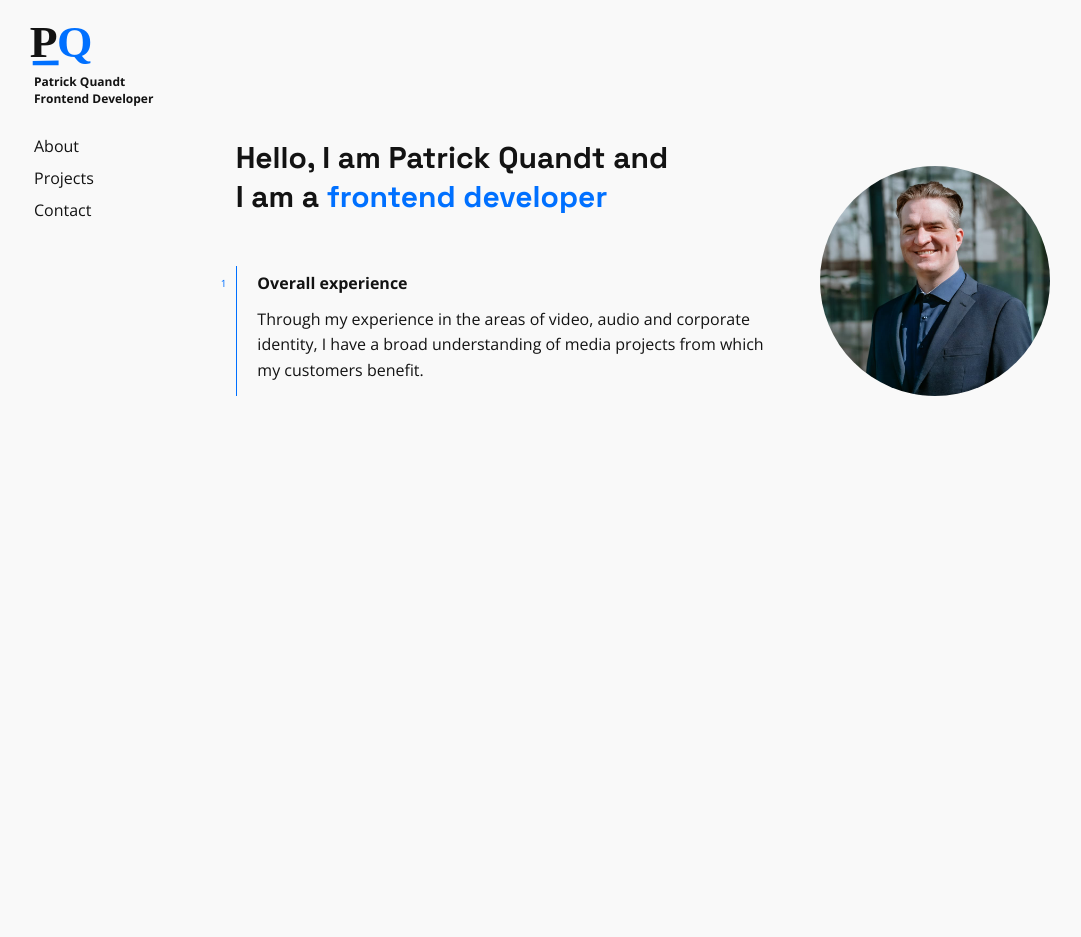
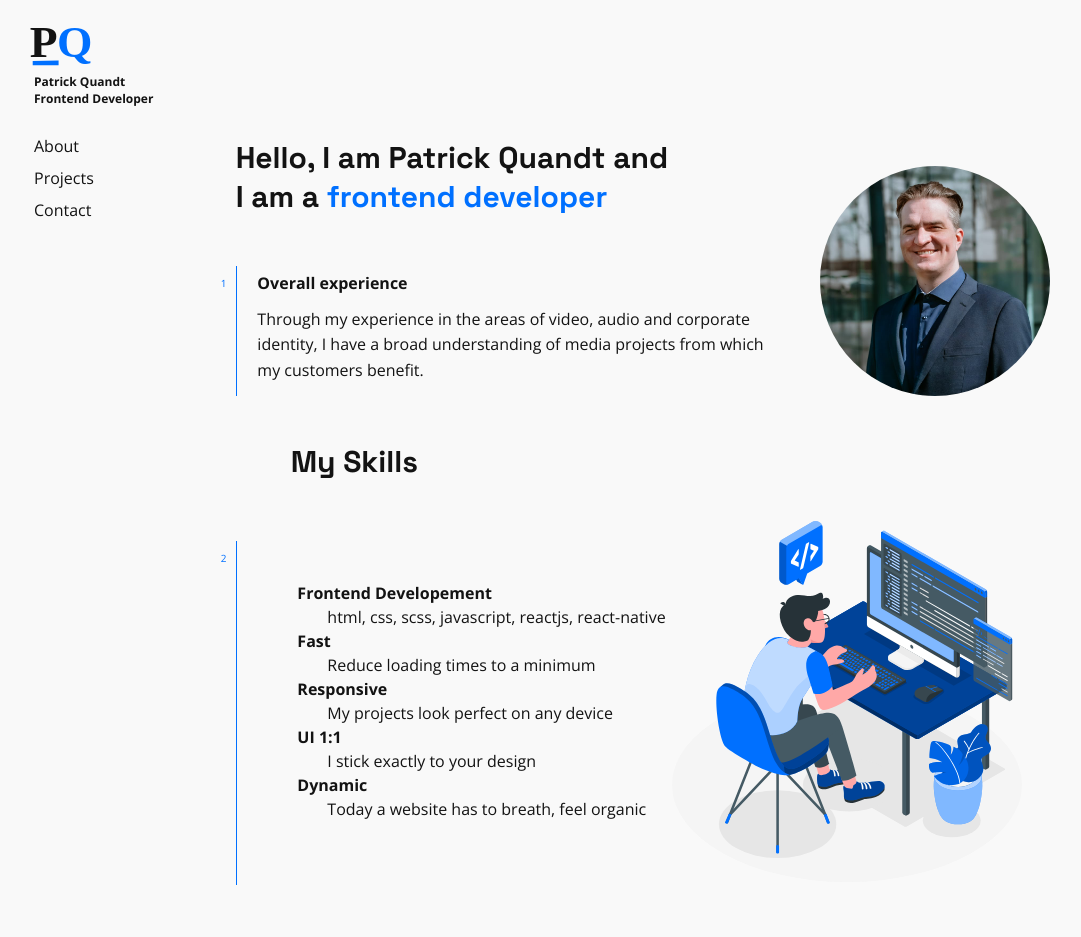
Before and after one commit to pquandt/pqweb, a React (Create React App) app: page / in a window 1280 px wide. Shown: the top 937 px of the page, without its empty margins (94-1175 px from the left). Built offline with nearby package versions, Linux system fonts and the light colour scheme.

Commit message:
skills continued

```diff
--- a/sass/layout/_about.scss
+++ b/sass/layout/_about.scss
@@ -1,7 +1,7 @@
 .about {
   padding-top: 15%;
   padding-left: 5%;
-  height: 100vh;
+  height: fit-content;
 
   &-headline {
     padding-left: 2.5rem;
--- a/sass/layout/_skills.scss
+++ b/sass/layout/_skills.scss
@@ -1,7 +1,7 @@
 .skills {
-  margin-top: 10%;
+  margin-top: 5%;
   padding-left: 5%;
-  height: 100vh;
+  height: fit-content;
 
   &-span {
     font-family: $secondary-font, sans-serif;
@@ -14,6 +14,7 @@
   }
   & h1 {
     margin-bottom: 4rem;
+    padding-left: 8rem;
   }
   &-img {
     width: 35rem;
@@ -21,7 +22,7 @@
 
   &-wrapper {
     display: grid;
-    grid-template-columns: 1fr 1fr;
+    grid-template-columns: 0.1fr 1fr 1fr;
   }
 }
 
@@ -31,7 +32,7 @@
   font-family: $primary-font;
   font-size: $default-font-size;
   font-weight: 400;
-  line-height: $default-font-size;
+  line-height: $default-font-size * 1.5;
 
   & h2 {
     font-family: $primary-font;
--- a/src/components/Skills.js
+++ b/src/components/Skills.js
@@ -11,6 +11,7 @@ export default function Skills() {
       </div>
 
       <div className="skills-wrapper">
+        <div className="vLine">2</div>
         <div className="skills-text">
           <dl>
             <dt>Frontend Developement</dt>
--- a/src/css/style.css
+++ b/src/css/style.css
@@ -119,7 +119,7 @@ h1 {
 .about {
   padding-top: 15%;
   padding-left: 5%;
-  height: 100vh; }
+  height: fit-content; }
   .about-headline {
     padding-left: 2.5rem;
     margin-bottom: 3rem; }
@@ -169,9 +169,9 @@ h1 {
   padding: 1rem; }
 
 .skills {
-  margin-top: 10%;
+  margin-top: 5%;
   padding-left: 5%;
-  height: 100vh; }
+  height: fit-content; }
   .skills-span {
     font-family: "Space Grotesk", sans-serif;
     font-weight: 700;
@@ -179,12 +179,13 @@ h1 {
   .skills-blue-span {
     color: #0070ff; }
   .skills h1 {
-    margin-bottom: 4rem; }
+    margin-bottom: 4rem;
+    padding-left: 8rem; }
   .skills-img {
     width: 35rem; }
   .skills-wrapper {
     display: grid;
-    grid-template-columns: 1fr 1fr; }
+    grid-template-columns: 0.1fr 1fr 1fr; }
 
 .skills-text {
   margin-top: 6rem;
@@ -192,7 +193,7 @@ h1 {
   font-family: "Open Sans";
   font-size: 1.6rem;
   font-weight: 400;
-  line-height: 1.6rem; }
+  line-height: 2.4rem; }
   .skills-text h2 {
     font-family: "Open Sans";
     font-size: 2rem;
```
